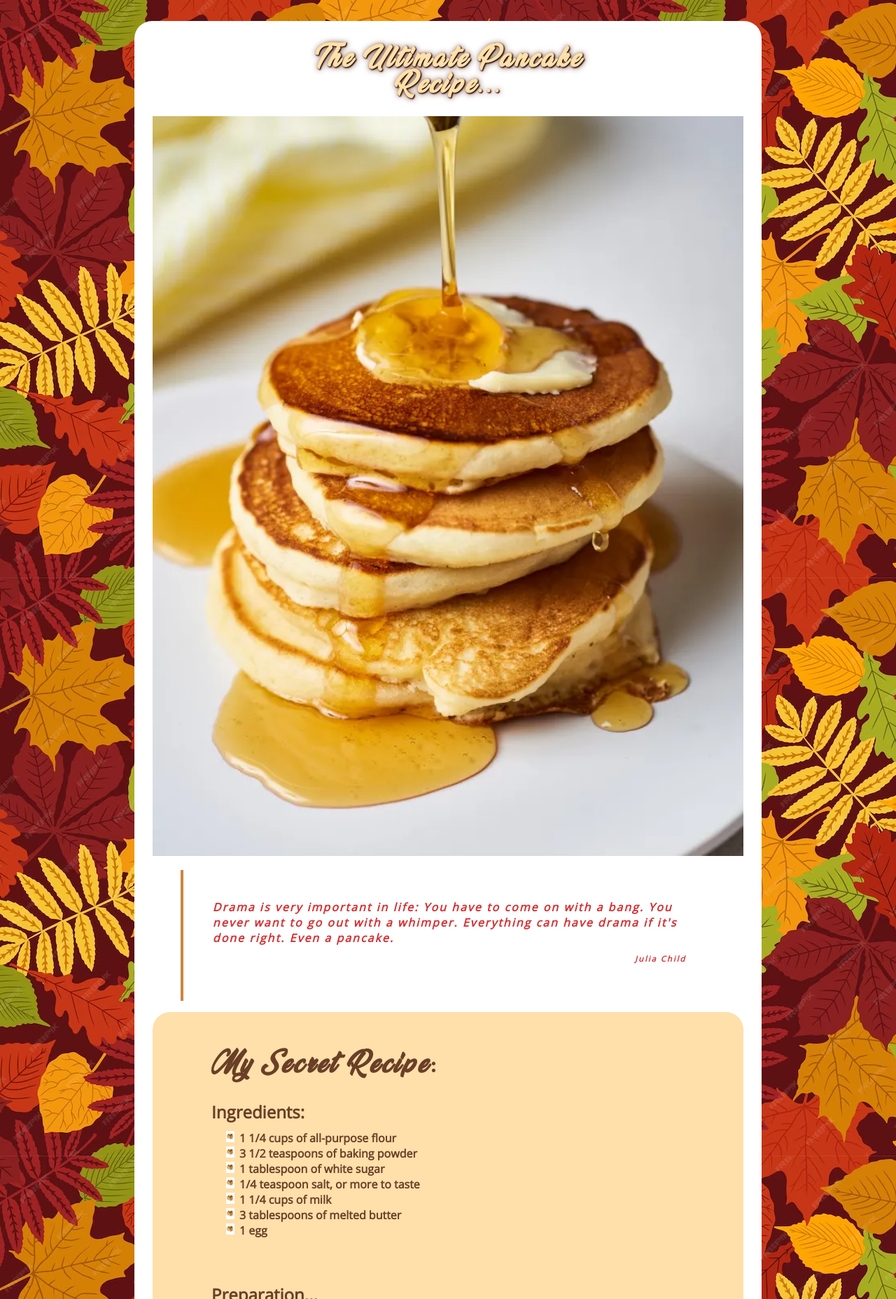
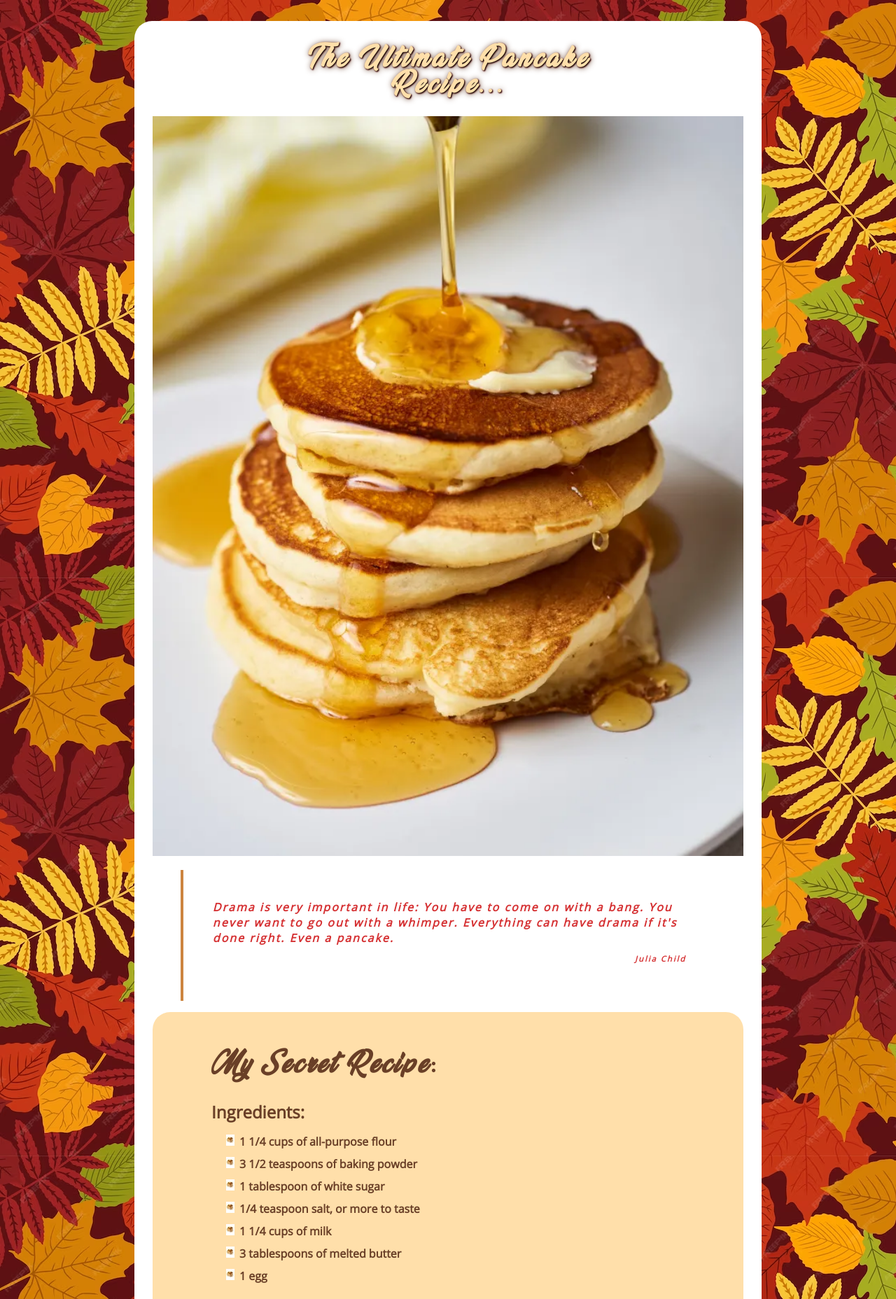
Before and after one commit to spir611/portfolio, a plain HTML site: page MIRECETAESPECIAL/index.html in a window 1280 px wide. Shown: the top 1856 px of the page at 70% size. Drawn offline with Linux system fonts and the light colour scheme.

Commit message:
Changes to line spacing

```diff
--- a/MIRECETAESPECIAL/css/pancake1.css
+++ b/MIRECETAESPECIAL/css/pancake1.css
@@ -56,7 +56,7 @@ img {
 }
 
 h1 {font-family: pancake;
-  letter-spacing: 4px;
+  letter-spacing: 5px;
   color: #ffdfaa;
   padding-top: 5px;
   padding-bottom: 5px;
@@ -79,6 +79,7 @@ ol, ul {
     font-weight: bold;
     margin: auto;
 
+
 }
 
 ul
@@ -89,7 +90,8 @@ ul
 li {
     margin-bottom: 10px;
     margin:auto;
-    line-spacing: 2px;
+    line-height: 2;
+
 }
 
 dt, dl {
```
